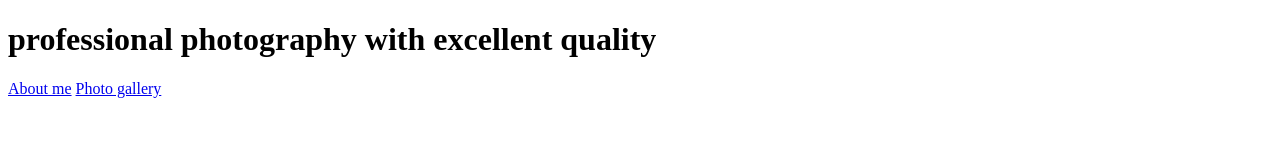
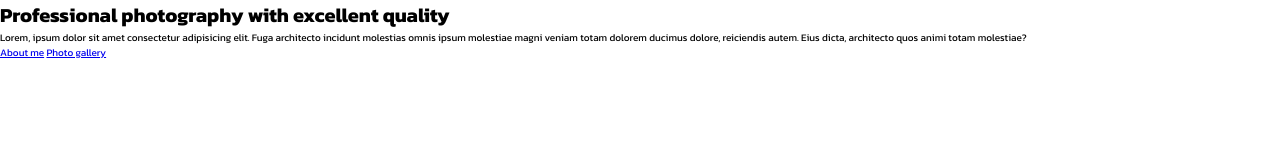
Before and after one commit to oubaycodes/Fadils-portfolio-website, a website: page index.html in a window 1280 px wide. Drawn offline with Linux system fonts and the light colour scheme.

Commit message:
additional files life css and more about text

```diff
--- a/index.html
+++ b/index.html
@@ -4,6 +4,12 @@
     <meta charset="UTF-8" />
     <meta http-equiv="X-UA-Compatible" content="IE=edge" />
     <meta name="viewport" content="width=device-width, initial-scale=1.0" />
+    <link
+      href="https://fonts.googleapis.com/css2?family=Kanit:ital,wght@0,400;0,500;0,600;0,700;1,400&family=Titan+One&display=swap"
+      rel="stylesheet"
+    />
+    <link rel="stylesheet" href="./src/css/general.css" />
+    <link rel="stylesheet" href="./src/css/style.css" />
     <title>Fadil's portfolio</title>
   </head>
   <body>
@@ -12,8 +18,14 @@
         <div class="image-header">
           <div class="text-content">
             <h1 class="heading-primary">
-              professional photography with excellent quality
+              Professional photography with excellent quality
             </h1>
+            <p class="About text">
+              Lorem, ipsum dolor sit amet consectetur adipisicing elit. Fuga
+              architecto incidunt molestias omnis ipsum molestiae magni veniam
+              totam dolorem ducimus dolore, reiciendis autem. Eius dicta,
+              architecto quos animi totam molestiae?
+            </p>
             <div class="button-container">
               <a href="#" class="btn header-btn">About me</a>
               <a href="#" class="btn header-btn">Photo gallery</a>
--- /dev/null
+++ b/src/css/general.css
@@ -0,0 +1,14 @@
+:root {
+
+  }
+  * {
+    margin: 0;
+    padding: 0;
+    box-sizing: border-box;
+  }
+  body {
+    font-size: 62.5%;
+    color: #000;
+    font-family: "Kanit", sans-serif;
+
+  }
```
Also changed, not shown: src/css/style.css (added), 1 other file.
